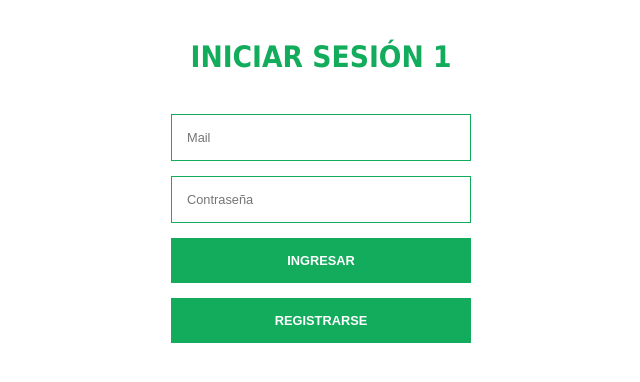
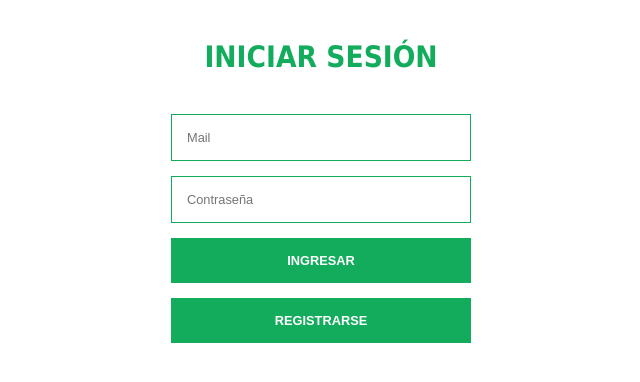
Before and after one commit to santiako/conirrad, a website: page login.html in a window 1280 px wide. Shown: the whole page, without its empty margins (319-959 px from the left). Drawn offline with nearby package versions, Linux system fonts and the light colour scheme.

Commit message:
Correccion

```diff
--- a/login.html
+++ b/login.html
@@ -9,7 +9,7 @@
 </head>
 	<body>
 		<div class="login-form">
-			<h1>INICIAR SESIÓN 1</h1>
+			<h1>INICIAR SESIÓN</h1>
 			<form action="login" method="POST">
 				<input type="email" name="usermail" placeholder="Mail" required>
 				<input type="password" name="password" placeholder="Contraseña" required>
```
Also changed, not shown: home.html (+1 -1 lines), 1 other file.
